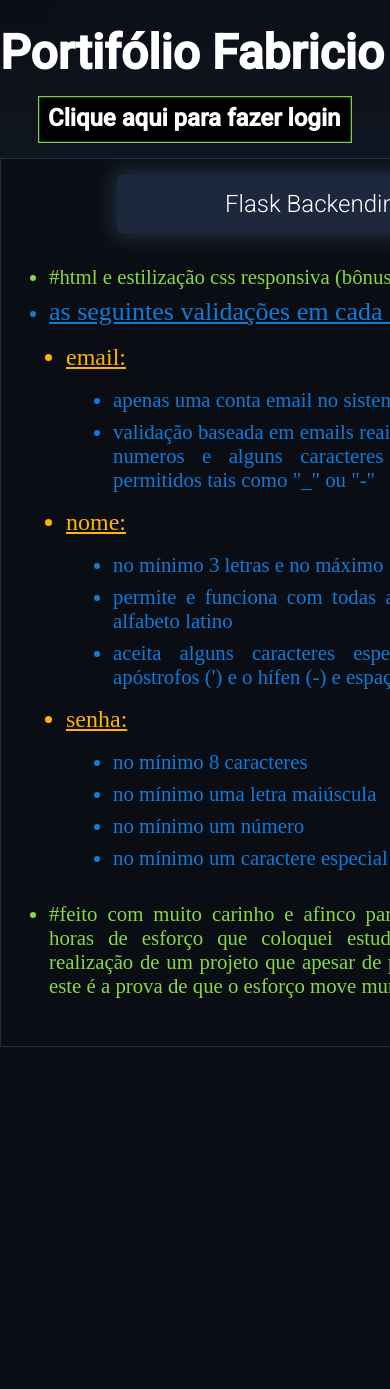
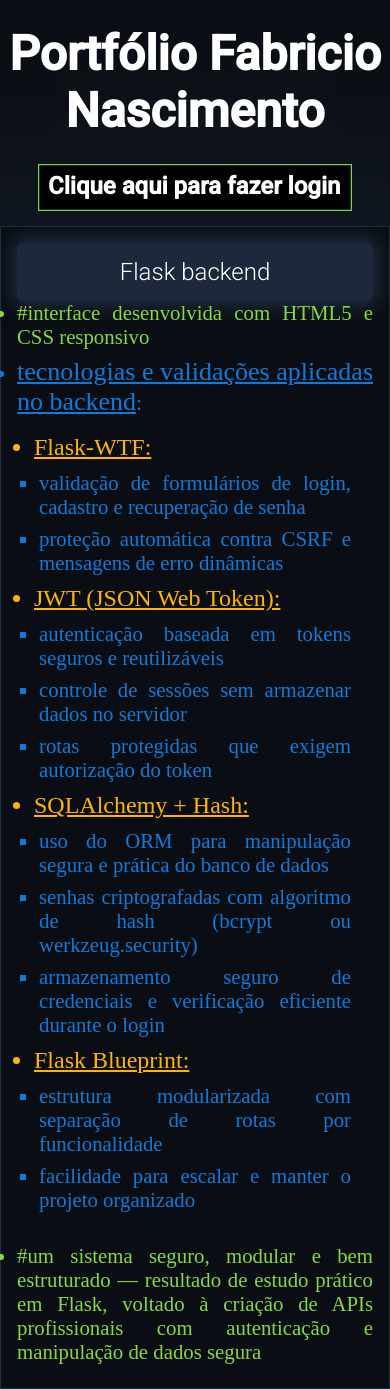
Before and after one commit to FabricioNascimentop/SiteLogin, a Flask app: page / in a window 390 px wide; the page is wider, and only the part inside the window is pictured. Before the commit the page ends 1047 px from the top of that part, so only its background shows below. Run offline with Flask 3, Linux system fonts and the light colour scheme; parts of the project's set-up code (start-up, migrations or seed data) failed here and were passed over.

Commit message:
ajustes responsividade

```diff
--- a/static/style.css
+++ b/static/style.css
@@ -6,7 +6,7 @@
     --cor-letra-amarelo:rgb(255,180,0);
     --cor-anotacao-verde: rgb(134,217,63);
     font-size: 1.3em;
-  }
+}
 *{
     margin:0px;
     padding:0px;
@@ -62,7 +62,7 @@
 div#quadro_ul{
     border: 1px solid rgba(100, 140, 200,0.25);
     box-shadow: 0px 0px 100px 100px rgb(100, 140, 200,0.065);
-    width: 600px;
+    max-width: 600px;
     padding: 16px;
     margin: auto;
 }
@@ -73,14 +73,15 @@
     color: white;
     font-family: 'Roboto', sans-serif;
     font-size: 48px;
-    width: 666px;
-    margin-left: auto;
-    margin-right: auto;
-    margin-top: 24px;
+    text-align: center;
+    margin: 25px 0px;
 }
-ul{
+ul#dentro{
     list-style-type: disc;
     margin: 32px;
+}
+ul#dentro > ul{
+    margin: 25px -10px;
 }
 li{
     color: var(--cor-letra-padrao);
@@ -149,16 +150,16 @@
     height: 33px;
     margin: 15px;
     border-radius: 15px;
+    padding-left: 10px;
 }
 div#slaLogin{
     display: flex;
     align-content: center;
-    flex-wrap: wrap;
     height: 65px;
     flex-direction: row;
     justify-content: center;
     align-items: center;
-    gap: 45px;
+    gap: 25px;
 }
 div#slaLogin > input, div#slaLogin > a > input{
     max-width: 200px;
@@ -177,6 +178,7 @@
     margin: 0px;
     height: 43px;
     font-weight: 600;
+
 }
 
 button.conta_button{
--- a/templates/index.html
+++ b/templates/index.html
@@ -3,11 +3,11 @@
 <head>
     <meta charset="UTF-8">
     <meta name="viewport" content="width=device-width, initial-scale=1.0">
-    <title>Document</title>
+    <title>SiteLogin</title>
     <link rel="stylesheet" href="../static/style.css">
 </head>
 <body>
-    <h1 class="header_index">Portifólio Fabricio Nascimento</h1>
+    <h1 class="header_index">Portfólio Fabricio Nascimento</h1>
         <svg height="47" width="314">
             <polygon points="0,0 314,0 314,47 0,47" style="stroke-width: 2.5px;"/>
             <a xlink:href="/login">
@@ -15,35 +15,37 @@
         </svg>
 
     <div id="quadro_ul">
-        <h2 id="inicio_h2">Flask Backending</h2>
+        <h2 id="inicio_h2">Flask backend</h2>
     <ul id="ul_inicio">
-        <li style="color: rgb(134,217,63);">#html e estilização css responsiva (bônus)</li>
-        <li><span style="text-decoration: underline; font-size: 1.25em;">as seguintes validações em cada categoria</span>:
+        <li style="color: rgb(134,217,63);">#interface desenvolvida com HTML5 e CSS responsivo</li>
+        <li><span style="text-decoration: underline; font-size: 1.25em;">tecnologias e validações aplicadas no backend</span>:
             <ul id="dentro">
-                <li class="listrinha">email:</li>
+                <li class="listrinha">Flask-WTF:</li>
                     <ul>
-                        <li>apenas uma conta email no sistema</li>
-                        <li>validação baseada em emails reais, apenas letras, numeros e alguns caracteres especiais são permitidos tais como "_" ou "-"</li>
+                        <li>validação de formulários de login, cadastro e recuperação de senha</li>
+                        <li>proteção automática contra CSRF e mensagens de erro dinâmicas</li>
                     </ul>
-                <li class="listrinha">nome:</li>
+                <li class="listrinha">JWT (JSON Web Token):</li>
                     <ul>
-                        <li>no mínimo 3 letras e no máximo 16</li>
-                        <li>permite e funciona com todas as variações do alfabeto latino</li>
-                        <li>aceita alguns caracteres especiais como o apóstrofos (') e o hífen (-) e espaços em branco</li>
+                        <li>autenticação baseada em tokens seguros e reutilizáveis</li>
+                        <li>controle de sessões sem armazenar dados no servidor</li>
+                        <li>rotas protegidas que exigem autorização do token</li>
                     </ul>
-                <li class="listrinha">senha:</li>
+                <li class="listrinha">SQLAlchemy + Hash:</li>
                     <ul>
-                        <li>no mínimo 8 caracteres</li>
-                        <li>no mínimo uma letra maiúscula</li>
-                        <li>no mínimo um número</li>
-                        <li>no mínimo um caractere especial  (@#$%^&*)</li>
+                        <li>uso do ORM para manipulação segura e prática do banco de dados</li>
+                        <li>senhas criptografadas com algoritmo de hash (bcrypt ou werkzeug.security)</li>
+                        <li>armazenamento seguro de credenciais e verificação eficiente durante o login</li>
+                    </ul>
+                <li class="listrinha">Flask Blueprint:</li>
+                    <ul>
+                        <li>estrutura modularizada com separação de rotas por funcionalidade</li>
+                        <li>facilidade para escalar e manter o projeto organizado</li>
                     </ul>
             </ul>
         </li>
-        <li style="color: rgb(134,217,63)">#feito com muito carinho e afinco para concretizar todas as horas de esforço que coloquei estudando e praticando, a realização de um projeto que apesar de pequeno é sólido como este é a prova de que o esforço move mundos</li>
+        <li style="color: rgb(134,217,63)">#um sistema seguro, modular e bem estruturado — resultado de estudo prático em Flask, voltado à criação de APIs profissionais com autenticação e manipulação de dados segura</li>
     </ul>
     </div>
-
 </body>
-
 </html>
```
